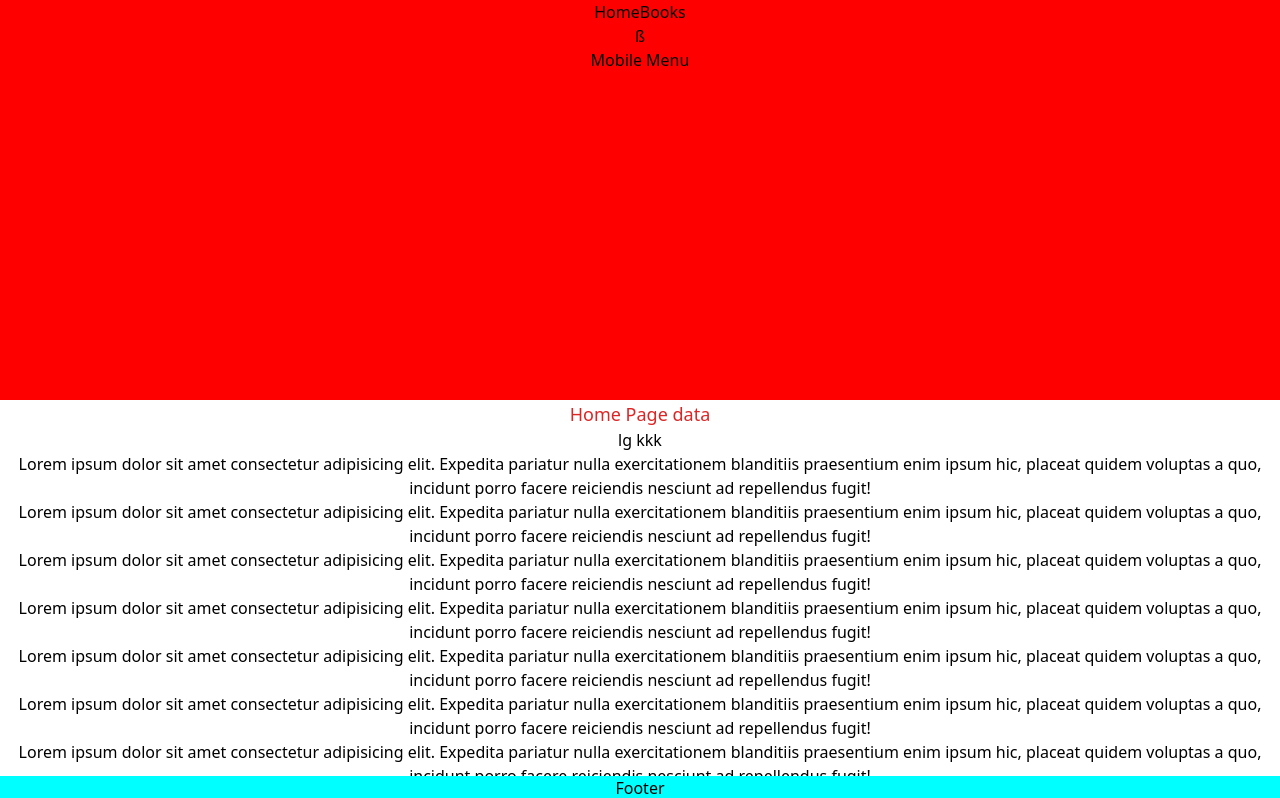
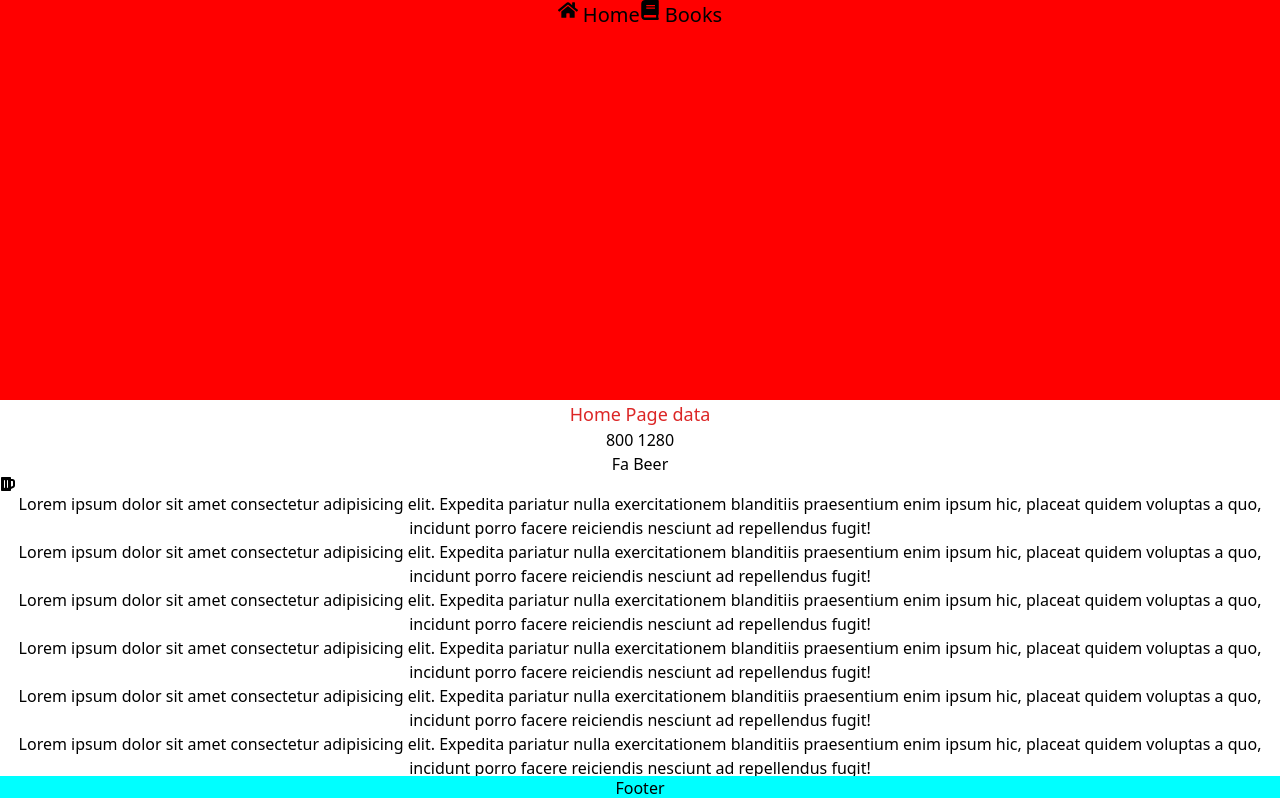
Before and after one commit to iiitrke/react-typescript, a React (Create React App) app: page / in a window 1280 px wide. Shown: the top 798 px of the page. Built offline with nearby package versions, Linux system fonts and the light colour scheme.

Commit message:
ConditionalMenu display Working

```diff
--- a/package.json
+++ b/package.json
@@ -13,6 +13,7 @@
     "@types/react-dom": "^18.2.17",
     "react": "^18.2.0",
     "react-dom": "^18.2.0",
+    "react-icons": "^4.12.0",
     "react-router-dom": "^6.20.0",
     "react-scripts": "5.0.1",
     "typescript": "^4.9.5",
--- a/src/App.tsx
+++ b/src/App.tsx
@@ -17,13 +17,23 @@ import HomePageLayoutAsFC from './Layouts/HomePageLayout';
 import { LandingPageAsFC } from './pages/LandingPage';
 import { LoginPageLayoutFC } from './Layouts/LoginPageLayout';
 import { LoginPage } from './pages/LoginPage';
-import { AppContext , contextType} from './Context';
+import { AppContext , contextType, useAppContext} from './Context';
 
 
 function App() {
+const context = useAppContext();
+ const [bpv, setBpv]=useState<contextType>({innerHeight: context.innerHeight, innerWidth: useAppContext()?.innerWidth});
+    function reportWindowSize():contextType{
+    var height= window.innerHeight;
+    var width =window.innerWidth;
+    const v={innerHeight: height, innerWidth:width}
+    setBpv(v);
+    return v;
 
+ }
 
-  let bpv:contextType= {size: 'lg', name:'kkk'};
+ window.onresize= reportWindowSize;
+ // let bpv:contextType= {size: 'lg', name:'kkk'};
 
 
   return (
--- a/src/Context.ts
+++ b/src/Context.ts
@@ -5,14 +5,16 @@ import { contextType } from "react-modal";
 
 
 export type contextType = {
-    size: string,
-    name:string
+    innerHeight: number,
+    innerWidth:number
 }
-//
-// const [value, setValue ]= () => useState<contextType>(null);
 
 
-export const AppContext = createContext<contextType|null>(null);
+const value = {innerHeight: window.innerHeight, innerWidth: window.innerWidth};
+
+
+export const AppContext = createContext<contextType>(value);
 export const useAppContext= () => {
+
     return useContext(AppContext);
 }
--- a/src/components/DesktopTopMenu.css
+++ b/src/components/DesktopTopMenu.css
@@ -27,3 +27,22 @@
   ul > li{
     display: inline-block;
   }
+
+  .fa{
+    /* display: inline !important; */
+   display:  inline;
+   float: right;
+  }
+
+
+.icon-archive{
+  float:left;
+}
+.text{
+  float:left;
+  margin-left: 5px;
+}
+
+.icon-archive, .text{
+  font-size: 20px;
+}
--- a/src/components/DesktopTopMenu.tsx
+++ b/src/components/DesktopTopMenu.tsx
@@ -1,23 +1,38 @@
 import { Link } from "react-router-dom";
 import './DesktopTopMenu.css';
+import {FaHome, FaBook} from 'react-icons/fa';
+import { useAppContext } from "../Context";
 
 const DesktopTopMen = () => {
+
+const width:number =useAppContext().innerWidth;
+
+if(width >= 700)
+{
   return (
     <>
+
       <div >
         <ul id="menuItems">
           <li>
-            <Link to="/">Home </Link>
+
+            <Link to="/"> <div className="icon-archive"><FaHome /></div> <div className="text">Home</div> </Link>
           </li>
           <li>
             {" "}
-            <Link to="/books">Books </Link>
+            <Link to="/books" >  <div className="icon-archive"><FaBook /></div> <div className="text">Books</div>  </Link>
           </li>
         </ul>
       </div>
-      ß
+
     </>
   );
+} else {
+  return (
+    <>
+    </>
+  );
+}
 };
 
 export default DesktopTopMen;
--- a/src/components/MobileTopMenu.tsx
+++ b/src/components/MobileTopMenu.tsx
@@ -1,12 +1,20 @@
+import { useAppContext } from "../Context";
 
 
 const MobileTopMenu = ()=>{
 
+    const width:number =useAppContext().innerWidth;
+
+if(width < 700){
     return (
         <>
         <h1>Mobile Menu</h1>
         </>
-    )
+    )} else
+    {
+        return (<></>)
+    }
 }
 
+
 export default MobileTopMenu;
--- a/src/pages/HomePage.tsx
+++ b/src/pages/HomePage.tsx
@@ -6,14 +6,18 @@ import Button2 from "../components/Button2";
 import breakpoints from '../services/Breakpoints';
 import { useAppContext , contextType} from "../Context";
 
+import {FaBeer} from 'react-icons/fa';
+
 
 export const HomePageAsFC: React.FC = ()=>{
-    const text:contextType|null = useAppContext();
+    const text:contextType = useAppContext();
     return (
 <>
 
 <p className="text-lg text-red-600">Home Page data</p>
-{text?.size} {text?.name}
+{text.innerHeight} {text.innerWidth}
+ <p> Fa Beer <FaBeer /> </p>
+
 
 <p>Lorem ipsum dolor sit amet consectetur adipisicing elit. Expedita pariatur nulla exercitationem blanditiis praesentium enim ipsum hic, placeat quidem voluptas a quo, incidunt porro facere reiciendis nesciunt ad repellendus fugit!</p>
 <p>Lorem ipsum dolor sit amet consectetur adipisicing elit. Expedita pariatur nulla exercitationem blanditiis praesentium enim ipsum hic, placeat quidem voluptas a quo, incidunt porro facere reiciendis nesciunt ad repellendus fugit!</p>
```
Also changed, not shown: 1 other file (tests, documents, lock files or other folders).
